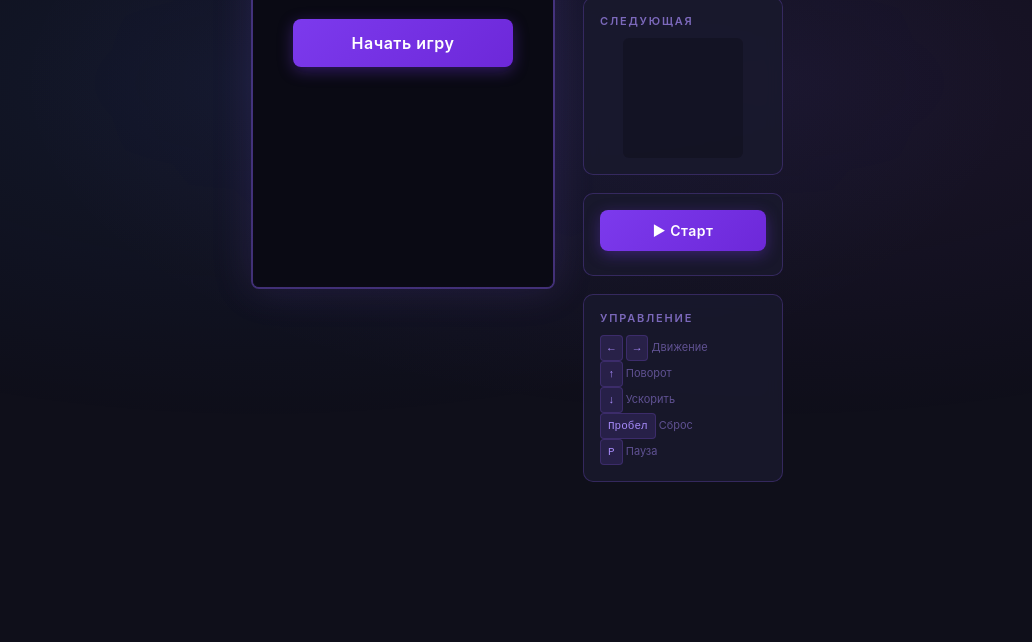
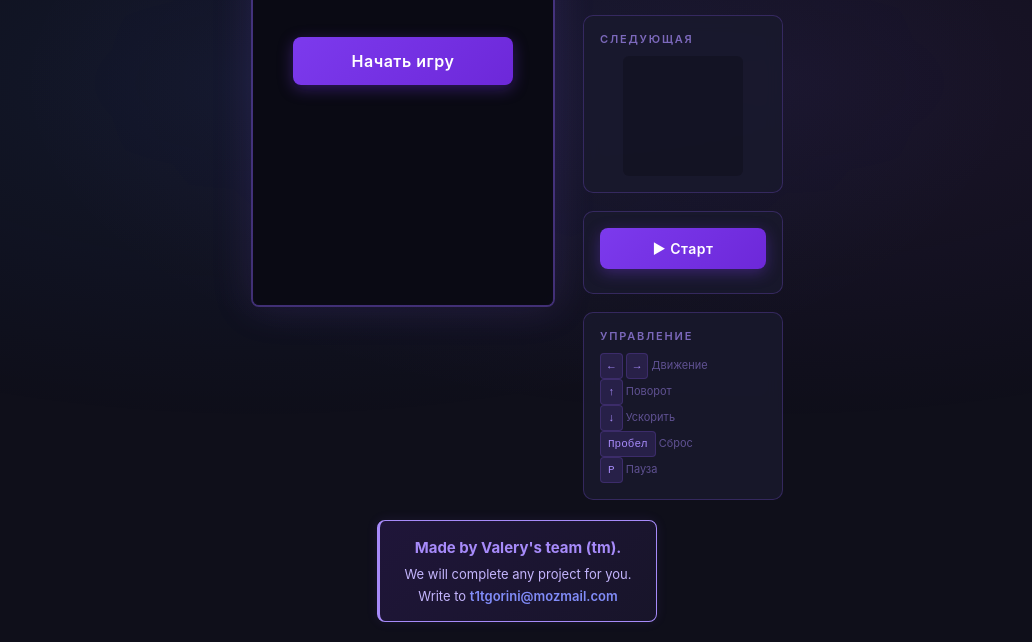
Before and after one commit to Seldych/Tetris, a plain HTML site: page index.html in a window 1280 px wide. Shown: the part 317-959 px from the top of the page, without its empty margins (123-1155 px from the left). Before the commit the page ends 800 px from the top, so only its background shows below. Drawn offline with Linux system fonts and the light colour scheme; a small style sheet from the web is missing.

Commit message:
feat: add promo block below game field
- Wrap game-wrapper in game-container (flex column)
- Add .promo banner with gradient, pulsing glow, accent border
- Make email clickable; style with secondary color
- Change body overflow:hidden -> overflow-y:auto for scroll safety

```diff
--- a/index.html
+++ b/index.html
@@ -37,7 +37,8 @@
             display: flex;
             justify-content: center;
             align-items: center;
-            overflow: hidden;
+            overflow-y: auto;
+            padding: 20px 0;
         }
 
         body::before {
@@ -231,6 +232,49 @@
             font-weight: 600;
         }
 
+        .game-container {
+            display: flex;
+            flex-direction: column;
+            align-items: center;
+            gap: 20px;
+        }
+
+        .promo {
+            text-align: center;
+            padding: 14px 24px;
+            background: linear-gradient(135deg, rgba(124, 58, 237, 0.15), rgba(139, 92, 246, 0.07));
+            border: 1px solid rgba(139, 92, 246, 0.3);
+            border-left: 3px solid var(--color-primary);
+            border-radius: 8px;
+            color: #c4b5fd;
+            font-size: 13px;
+            line-height: 1.7;
+            animation: promoPulse 2.5s ease-in-out infinite alternate;
+            max-width: 520px;
+        }
+
+        .promo-title {
+            font-size: 15px;
+            font-weight: 700;
+            color: var(--color-primary);
+            margin-bottom: 2px;
+        }
+
+        .promo-email {
+            color: var(--color-secondary);
+            font-weight: 600;
+            text-decoration: none;
+        }
+
+        .promo-email:hover {
+            text-decoration: underline;
+        }
+
+        @keyframes promoPulse {
+            from { border-color: var(--color-primary); box-shadow: 0 0 12px rgba(139, 92, 246, 0.1); }
+            to { border-color: var(--color-tertiary); box-shadow: 0 0 24px rgba(139, 92, 246, 0.25); }
+        }
+
         @media (max-width: 640px) {
             .game-wrapper {
                 flex-direction: column;
@@ -253,6 +297,7 @@
 </head>
 <body>
 
+<div class="game-container">
     <div class="game-wrapper">
         <div class="game-board">
             <canvas id="tetris-canvas" width="300" height="600"></canvas>
@@ -295,6 +340,13 @@
                     <span>P</span> Пауза
                 </div>
             </div>
+        </div>
+    </div>
+
+    <div class="promo">
+        <div class="promo-title">Made by Valery's team (tm).</div>
+        <div>We will complete any project for you.</div>
+        <div>Write to <a class="promo-email" href="mailto:t1tgorini@mozmail.com">t1tgorini@mozmail.com</a></div>
     </div>
 </div>
 
```
Lines whose indentation alone changed are shown as unchanged.
